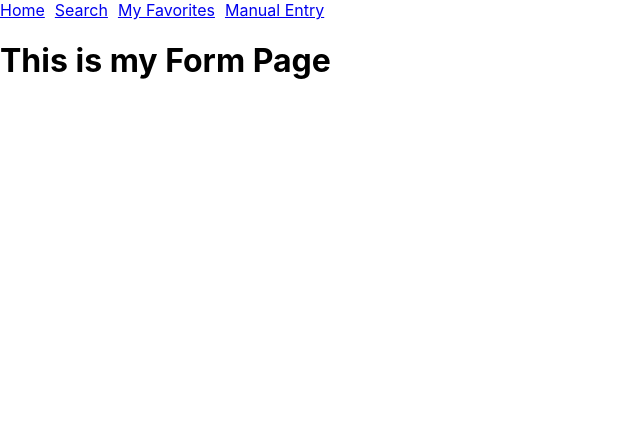
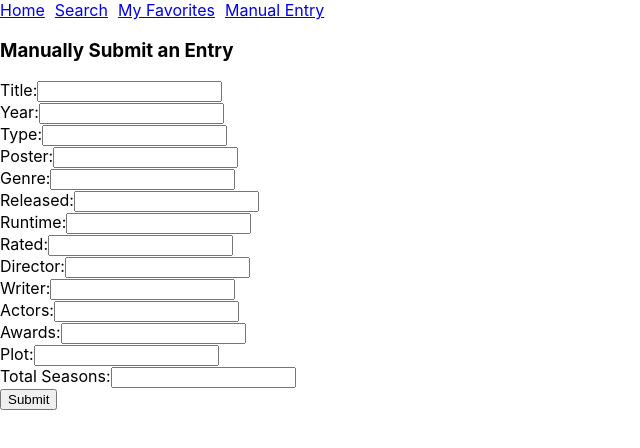
Before and after one commit to mitchellht34/movie-db-frontend, a React (Create React App) app: page /new-entry in a window 1280 px wide. Shown: the top 448 px of the page, without its empty margins (0-640 px from the left). Built offline with nearby package versions, Linux system fonts and the light colour scheme; data requests are answered from the project's data file.

Commit message:
add controlled form

```diff
--- a/db.json
+++ b/db.json
@@ -16,7 +16,7 @@
       "Awards": "Nominated for 1 Primetime Emmy. 28 wins & 90 nominations total",
       "Plot": "Barry Allen is a Central City police forensic scientist with a reasonably happy life, despite the childhood trauma of a mysterious red and yellow lightning killing his mother and framing his father. All that changes when a massive particle accelerator accident leads to Barry being struck by lightning in his lab. Coming out of coma nine months later, Barry and his new friends at S.T.A.R labs find that he now has the ability to move at superhuman speed. Furthermore, Barry learns that he is but one of many affected by that event, most of whom are using their powers for evil. Determined to make a difference, Barry dedicates his life to fighting such threats, as The Flash. While he gains allies he never expected, there are also secret forces determined to aid and manipulate him for their own agenda.",
       "totalSeasons": "8",
-        "id": 2
+      "id": "2"
     },
     {
       "Title": "Ricki and the Flash",
@@ -33,7 +33,7 @@
       "Actors": "Meryl Streep, Kevin Kline, Mamie Gummer",
       "Awards": "4 nominations",
       "Plot": "A woman named Linda leaves her family to pursue her dream of being a rock star. And she hasn't achieved the notoriety she hoped for. Her ex-husband calls her to tell her that her daughter suffered a breakdown because her husband left her. She goes back to Indianapolis. But her daughter doesn't exactly welcome her with open arms. But she stays and tries. And her sons also don't welcome her warmly.",
-        "id": 3
+      "id": "3"
     },
     {
       "Title": "Toy Story",
@@ -50,7 +50,7 @@
       "Actors": "Tom Hanks, Tim Allen, Don Rickles",
       "Awards": "Won 1 Oscar. 27 wins & 23 nominations total",
       "Plot": "A little boy named Andy loves to be in his room, playing with his toys, especially his doll named \"Woody\". But, what do the toys do when Andy is not with them, they come to life. Woody believes that his life (as a toy) is good. However, he must worry about Andy's family moving, and what Woody does not know is about Andy's birthday party. Woody does not realize that Andy's mother gave him an action figure known as Buzz Lightyear, who does not believe that he is a toy, and quickly becomes Andy's new favorite toy. Woody, who is now consumed with jealousy, tries to get rid of Buzz. Then, both Woody and Buzz are now lost. They must find a way to get back to Andy before he moves without them, but they will have to pass through a ruthless toy killer, Sid Phillips.",
-        "id": 4
+      "id": "4"
     },
     {
       "Title": "Toy Story 2",
@@ -67,7 +67,7 @@
       "Actors": "Tom Hanks, Tim Allen, Joan Cusack",
       "Awards": "Nominated for 1 Oscar. 21 wins & 27 nominations total",
       "Plot": "While Andy is away at summer camp Woody has been toynapped by Al McWiggin, a greedy collector and proprietor of \"Al's Toy Barn\"! In this all-out rescue mission, Buzz and his friends Mr. Potato Head, Slinky Dog, Rex and Hamm springs into action to rescue Woody from winding up as a museum piece. They must find a way to save him before he gets sold in Japan forever and they'll never see him again!",
-        "id": 5
+      "id": "5"
     },
     {
       "Title": "Toy Story 3",
@@ -84,7 +84,7 @@
       "Actors": "Tom Hanks, Tim Allen, Joan Cusack",
       "Awards": "Won 2 Oscars. 61 wins & 96 nominations total",
       "Plot": "Woody, Buzz and the whole gang are back. As their owner Andy prepares to depart for college, his loyal toys find themselves in daycare where untamed tots with their sticky little fingers do not play nice. So, it's all for one and one for all as they join Barbie's counterpart Ken, a thespian hedgehog named Mr. Pricklepants and a pink, strawberry-scented teddy bear called Lots-o'-Huggin' Bear to plan their great escape.",
-        "id": 6
+      "id": "6"
     },
     {
       "Title": "Deadpool",
@@ -101,7 +101,7 @@
       "Actors": "Ryan Reynolds, Morena Baccarin, T.J. Miller",
       "Awards": "28 wins & 78 nominations",
       "Plot": "This is the origin story of former Special Forces operative turned mercenary Wade Wilson, who after being subjected to a rogue experiment that leaves him with accelerated healing powers, adopts the alter ego Deadpool. Armed with his new abilities and a dark, twisted sense of humor, Deadpool hunts down the man who nearly destroyed his life.",
-        "id": 8
+      "id": "8"
     },
     {
       "Title": "Saw",
@@ -118,7 +118,7 @@
       "Actors": "Cary Elwes, Leigh Whannell, Danny Glover",
       "Awards": "8 wins & 10 nominations",
       "Plot": "Waking up in a bathroom, two men, Adam and Dr. Lawrence Gordon, discover they have been captured by the infamous Jigsaw Killer. The men must escape before time runs out, otherwise, they will face the deadly consequences.",
-        "id": 9
+      "id": "9"
     },
     {
       "Title": "Arrow",
@@ -136,7 +136,7 @@
       "Awards": "22 wins & 88 nominations",
       "Plot": "Oliver Queen and his father are lost at sea when their luxury yacht sinks, apparently in a storm. His father dies, but Oliver survives for five years on an uncharted island and eventually returns home. But he wasn't alone on the island where he learned not only how to fight and survive but also of his father's corruption and unscrupulous business dealings. He returns to civilization a changed man, determined to put things right. He disguises himself with the hood of one of his mysterious island mentors, arms himself with a bow and sets about hunting down the men and women who have corrupted his city.",
       "totalSeasons": "8",
-        "id": 10
+      "id": "10"
     },
     {
       "Title": "Batman v Superman: Dawn of Justice",
@@ -153,7 +153,7 @@
       "Actors": "Ben Affleck, Henry Cavill, Amy Adams",
       "Awards": "14 wins & 33 nominations",
       "Plot": "The general public is concerned over having Superman on their planet and letting the \"Dark Knight\" - Batman - pursue the streets of Gotham. While this is happening, a power-phobic Batman tries to attack Superman. Meanwhile, Superman tries to settle on a decision, and Lex Luthor, the criminal mastermind and millionaire, tries to use his own advantages to fight the \"Man of Steel\".",
-        "id": 11
+      "id": "11"
     },
     {
       "Title": "Pulp Fiction",
@@ -170,7 +170,7 @@
       "Actors": "John Travolta, Uma Thurman, Samuel L. Jackson",
       "Awards": "Won 1 Oscar. 70 wins & 75 nominations total",
       "Plot": "Jules Winnfield (Samuel L. Jackson) and Vincent Vega (John Travolta) are two hit men who are out to retrieve a suitcase stolen from their employer, mob boss Marsellus Wallace (Ving Rhames). Wallace has also asked Vincent to take his wife Mia (Uma Thurman) out a few days later when Wallace himself will be out of town. Butch Coolidge (Bruce Willis) is an aging boxer who is paid by Wallace to lose his fight. The lives of these seemingly unrelated people are woven together comprising of a series of funny, bizarre and uncalled-for incidents.",
-        "id": 12
+      "id": "12"
     },
     {
       "Title": "Jaws: The Revenge",
@@ -187,7 +187,7 @@
       "Actors": "Lorraine Gary, Lance Guest, Mario Van Peebles",
       "Awards": "1 win & 7 nominations",
       "Plot": "After the encounter with the shark at Sea World, Sean Brody has returned to Amity. Here he has assumed his father's role, working for the police department, and is engaged to a young woman named Tiffany. His mother, Ellen, still lives in Amity as well. Mike Brody is now married to Carla and is researching conch snails with his partner, Jake, in the Bahamas. One night, while repairing a buoy in Amity harbor from the police boat, Sean is ambushed from below and killed by the Brodys' old enemy, a Great White shark. After the funeral, Ellen wants Mike to stay off the water, but he refuses, and takes Ellen back to the Caribbean with him and his wife and daughter, Thea. Ellen starts trying to enjoy life again, meeting charming pilot Hoagie after having been a widow for some time. Mike and Jake encounter the Great White shark in the water, and tag and track it for research. But the shark soon starts wreaking havoc, and comes after Thea on a banana boat ride. Now, Ellen, Mike, Jake, and Hoagie will face the shark on his terms. Who will survive?",
-        "id": 13
+      "id": "13"
     },
     {
       "Title": "Jaws",
@@ -204,7 +204,41 @@
       "Actors": "Roy Scheider, Robert Shaw, Richard Dreyfuss",
       "Awards": "Won 3 Oscars. 15 wins & 20 nominations total",
       "Plot": "It's a hot summer on Amity Island, a small community whose main business is its beaches. When new Sheriff Martin Brody discovers the remains of a shark attack victim, his first inclination is to close the beaches to swimmers. This doesn't sit well with Mayor Larry Vaughn and several of the local businessmen. Brody backs down to his regret as that weekend a young boy is killed by the predator. The dead boy's mother puts out a bounty on the shark and Amity is soon swamped with amateur hunters and fisherman hoping to cash in on the reward. A local fisherman with much experience hunting sharks, Quint, offers to hunt down the creature for a hefty fee. Soon Quint, Brody and Matt Hooper from the Oceanographic Institute are at sea hunting the Great White shark. As Brody succinctly surmises after their first encounter with the creature, they're going to need a bigger boat.",
-        "id": 14
+      "id": "14"
+    },
+    {
+      "id": "1a4a",
+      "Title": "1",
+      "Year": "2",
+      "Type": "3",
+      "Poster": "4",
+      "Genre": "5",
+      "Released": "6",
+      "Runtime": "7",
+      "Rated": "8",
+      "Director": "9",
+      "Writer": "10",
+      "Actors": "11",
+      "Awards": "12",
+      "Plot": "13",
+      "totalSeasons": "14"
+    },
+    {
+      "id": "534a",
+      "Title": "2",
+      "Year": "",
+      "Type": "",
+      "Poster": "",
+      "Genre": "",
+      "Released": "",
+      "Runtime": "",
+      "Rated": "",
+      "Director": "",
+      "Writer": "",
+      "Actors": "",
+      "Awards": "",
+      "Plot": "",
+      "totalSeasons": ""
     }
   ]
 }
--- a/src/App.js
+++ b/src/App.js
@@ -21,7 +21,7 @@ function App() {
       <header>
         <NavBar />
       </header>
-      <Outlet context={favorites}/>
+      <Outlet context={[favorites, setReload]}/>
     </>
   );
 }
--- a/src/components/DisplayMovie.js
+++ b/src/components/DisplayMovie.js
@@ -2,7 +2,7 @@ import { useOutletContext, useParams } from "react-router-dom";
 
 function DisplayMovie() {
     const params = useParams();
-    const favorites = useOutletContext();
+    const [favorites, setReload] = useOutletContext();
 
     const movie = favorites.find(favorite => favorite.id === params.id )
 
--- a/src/pages/Favorites.js
+++ b/src/pages/Favorites.js
@@ -3,7 +3,7 @@ import Results from "../components/Results";
 import { Outlet, useOutletContext } from "react-router-dom";
 
 function Favorites() {
-    const favorites = useOutletContext();
+    const [favorites, setReload] = useOutletContext();
     // console.log(favorites);
 
     return (
--- a/src/pages/Form.js
+++ b/src/pages/Form.js
@@ -1,9 +1,234 @@
+import { useState } from "react";
+
 function Form() {
+    const [formData, setFormData] = useState({
+        Title: "",
+        Year: "",
+        Type: "",
+        Poster: "",
+        Genre: "",
+        Released: "",
+        Runtime: "",
+        Rated: "",
+        Director: "",
+        Writer: "",
+        Actors: "",
+        Awards: "",
+        Plot: "",
+        totalSeasons: "",
+    })
+
+    function handleSubmit(event) {
+        event.preventDefault();
+        fetch("http://localhost:4000/movies", {
+            method: "POST",
+            headers: {
+                "Content-Type": "application/json",
+            },
+            body: JSON.stringify({
+                "Title": formData.Title,
+                "Year": formData.Year,
+                "Type": formData.Type,
+                "Poster": formData.Poster,
+                "Genre": formData.Genre,
+                "Released": formData.Released,
+                "Runtime": formData.Runtime,
+                "Rated": formData.Rated,
+                "Director": formData.Director,
+                "Writer": formData.Writer,
+                "Actors": formData.Actors,
+                "Awards": formData.Awards,
+                "Plot": formData.Plot,
+                "totalSeasons": formData.totalSeasons,
+            })
+        })
+        setFormData({
+            Title: "",
+            Year: "",
+            Type: "",
+            Poster: "",
+            Genre: "",
+            Released: "",
+            Runtime: "",
+            Rated: "",
+            Director: "",
+            Writer: "",
+            Actors: "",
+            Awards: "",
+            Plot: "",
+            totalSeasons: "",
+        })
+    }
+
+    function handleChange(event){
+        setFormData({
+            ...formData,
+            [event.target.name]: event.target.value
+        });
+    }
+
     return (
-        <main>
-            <h1>This is my Form Page</h1>
-        </main>
-    );
+        <div>
+            <h3>Manually Submit an Entry</h3>
+            <form onSubmit={handleSubmit}>
+                <section>
+                    <label>
+                        Title:
+                        <input
+                            type="text"
+                            name="Title"
+                            value={formData.Title}
+                            onChange={handleChange}
+                        />
+                    </label>
+                </section>
+                <section>
+                    <label>
+                        Year:
+                        <input
+                            type="text"
+                            name="Year"
+                            value={formData.Year}
+                            onChange={handleChange}
+                        />
+                    </label>
+                </section>
+                <section>
+                    <label>
+                        Type:
+                        <input
+                            type="text"
+                            name="Type"
+                            value={formData.Type}
+                            onChange={handleChange}
+                        />
+                    </label>
+                </section>
+                <section>
+                    <label>
+                        Poster:
+                        <input
+                            type="text"
+                            name="Poster"
+                            value={formData.Poster}
+                            onChange={handleChange}
+                        />
+                    </label>
+                </section>
+                <section>
+                    <label>
+                        Genre:
+                        <input
+                            type="text"
+                            name="Genre"
+                            value={formData.Genre}
+                            onChange={handleChange}
+                        />
+                    </label>
+                </section>
+                <section>
+                    <label>
+                        Released:
+                        <input
+                            type="text"
+                            name="Released"
+                            value={formData.Released}
+                            onChange={handleChange}
+                        />
+                    </label>
+                </section>
+                <section>
+                    <label>
+                        Runtime:
+                        <input
+                            type="text"
+                            name="Runtime"
+                            value={formData.Runtime}
+                            onChange={handleChange}
+                        />
+                    </label>
+                </section>
+                <section>
+                    <label>
+                        Rated:
+                        <input
+                            type="text"
+                            name="Rated"
+                            value={formData.Rated}
+                            onChange={handleChange}
+                        />
+                    </label>
+                </section>
+                <section>
+                    <label>
+                        Director:
+                        <input
+                            type="text"
+                            name="Director"
+                            value={formData.Director}
+                            onChange={handleChange}
+                        />
+                    </label>
+                </section>
+                <section>
+                    <label>
+                        Writer:
+                        <input
+                            type="text"
+                            name="Writer"
+                            value={formData.Writer}
+                            onChange={handleChange}
+                        />
+                    </label>
+                </section>
+                <section>
+                    <label>
+                        Actors:
+                        <input
+                            type="text"
+                            name="Actors"
+                            value={formData.Actors}
+                            onChange={handleChange}
+                        />
+                    </label>
+                </section>
+                <section>
+                    <label>
+                        Awards:
+                        <input
+                            type="text"
+                            name="Awards"
+                            value={formData.Awards}
+                            onChange={handleChange}
+                        />
+                    </label>
+                </section>
+                <section>
+                    <label>
+                        Plot:
+                        <input
+                            type="text"
+                            name="Plot"
+                            value={formData.Plot}
+                            onChange={handleChange}
+                        />
+                    </label>
+                </section>
+                <section>
+                    <label>
+                        Total Seasons:
+                        <input
+                            type="text"
+                            name="totalSeasons"
+                            value={formData.totalSeasons}
+                            onChange={handleChange}
+                        />
+                    </label>
+                </section>
+                <button type="submit">Submit</button>
+            </form>
+        </div>
+    )
 }
 
 export default Form;
```
Lines whose indentation alone changed are shown as unchanged.
